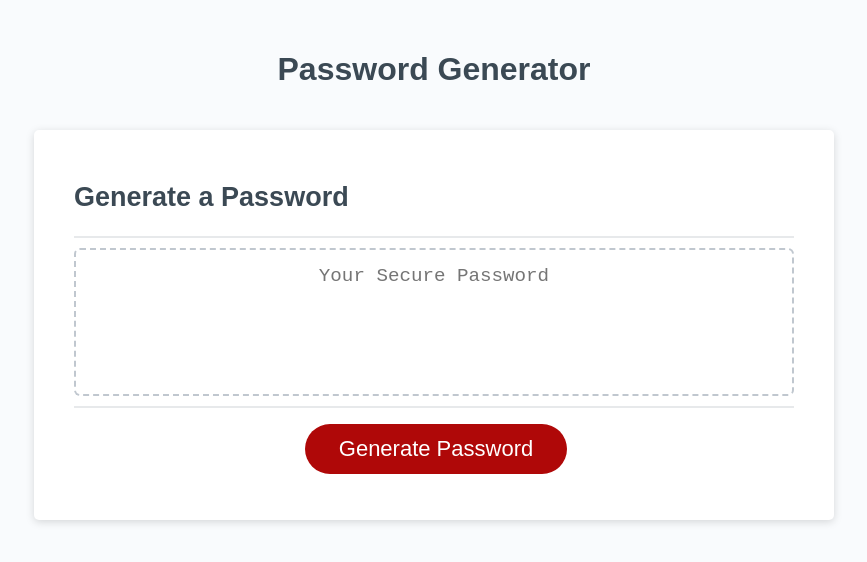
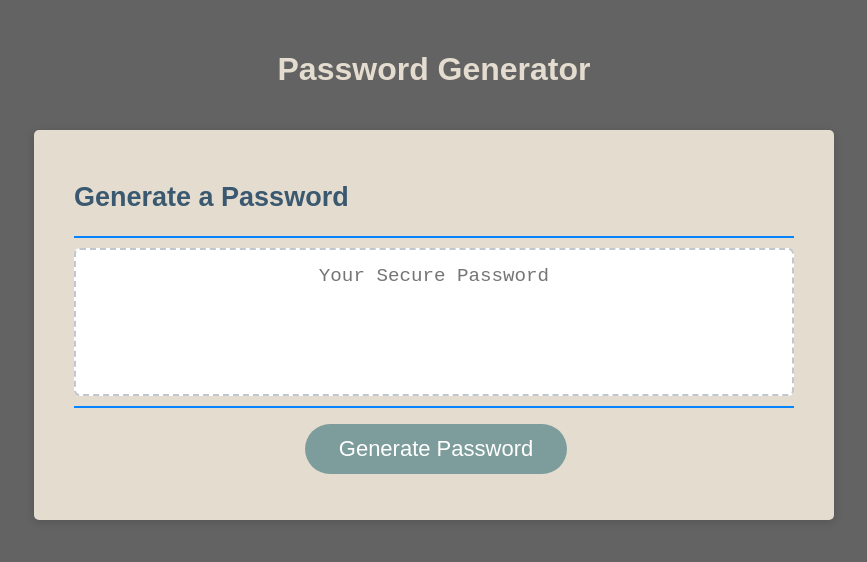
Before and after one commit to Casres/password-gen, a plain HTML site: page index.html in a window 1280 px wide. Shown: the whole page, without its empty margins (206-1073 px from the left). Drawn offline with Linux system fonts and the light colour scheme.

Commit message:
Refactored CSS styling to look cleaner and visually more appealing

```diff
--- a/assets/css/style.css
+++ b/assets/css/style.css
@@ -1,3 +1,10 @@
+:root {
+  --background-color: #636363;
+  --text-area: #E4DCCF;
+  --btn-color: #7D9D9C;
+  --btn-color-hover: #576F72;
+}
+
 *,
 *::before,
 *::after {
@@ -14,7 +21,7 @@ body,
 
 body {
   font-family: sans-serif;
-  background-color: #f9fbfd;
+  background-color: #636363;
 }
 
 .wrapper {
@@ -27,15 +34,15 @@ header {
   text-align: center;
   padding: 20px;
   padding-top: 0px;
-  color: hsl(206, 17%, 28%);
+  color: var(--text-area);
 }
 
 .card {
-  background-color: hsl(0, 0%, 100%);
+  background-color: var(--text-area);
   border-radius: 5px;
   border-width: 1px;
   box-shadow: rgba(0, 0, 0, 0.15) 0px 2px 8px 0px;
-  color: hsl(206, 17%, 28%);
+  color: #3a5970;
   font-size: 18px;
   margin: 0 auto;
   max-width: 800px;
@@ -46,7 +53,7 @@ header {
   content: " ";
   display: block;
   width: 100%;
-  background: #e7e9eb;
+  background: #0683ff;
   height: 2px;
 }
 
@@ -62,7 +69,7 @@ header {
   content: " ";
   display: block;
   width: 100%;
-  background: #e7e9eb;
+  background: #0683ff;
   height: 2px;
 }
 
@@ -74,11 +81,11 @@ header {
 
 .btn {
   border: none;
-  background-color: hsl(360, 91%, 36%);
+  background-color: var(--btn-color);
   border-radius: 25px;
   box-shadow: rgba(0, 0, 0, 0.1) 0px 1px 6px 0px rgba(0, 0, 0, 0.2) 0px 1px 1px
     0px;
-  color: hsl(0, 0%, 100%);
+  color: #ffffff;
   display: inline-block;
   font-size: 22px;
   line-height: 22px;
@@ -86,6 +93,10 @@ header {
   padding: 14px 34px;
   text-align: center;
   cursor: pointer;
+}
+
+.btn:hover {
+  background-color: var(--btn-color-hover);
 }
 
 button[disabled] {
```
